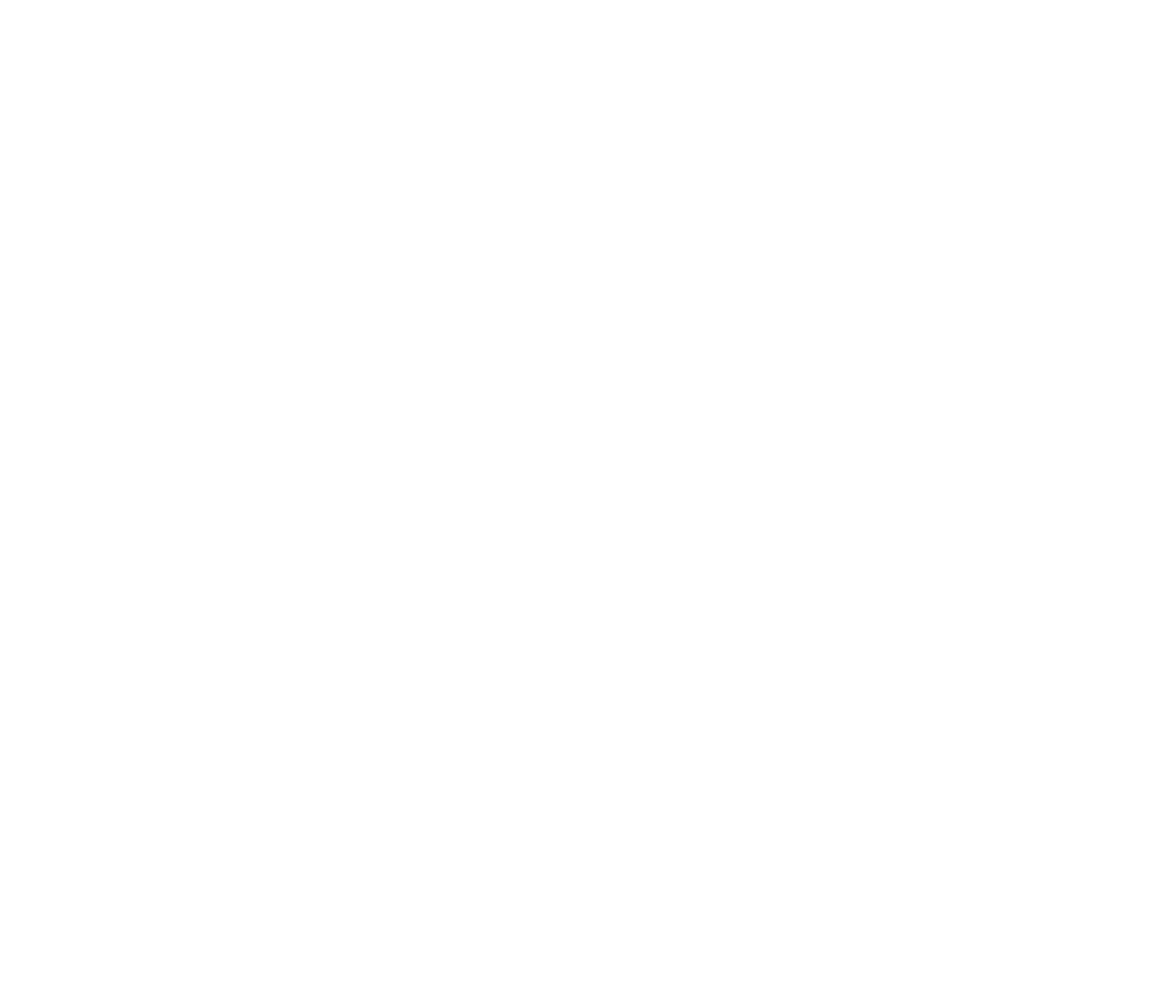
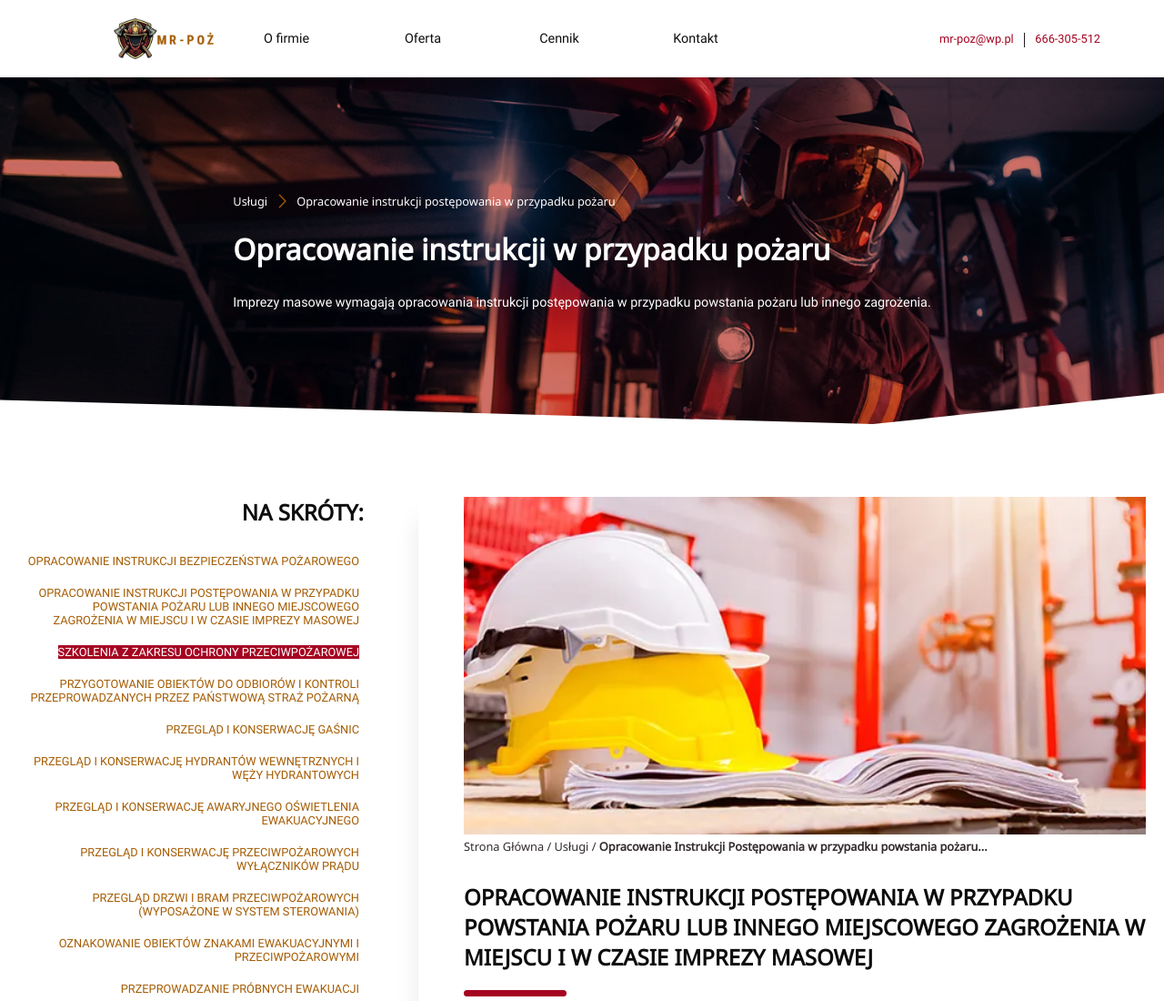
Before and after one commit to JerryWski/Fireman, an Astro site: page /uslugi/szkolenia-przeciwpozarowe in a window 1280 px wide. Shown: the top 1100 px of the page at 91% size. Before the commit the page ends 800 px from the top, so only its background shows below. Built offline with nearby package versions, Linux system fonts and the light colour scheme; Astro itself is replaced by a stand-in of ours.

Commit message:
fixing images path

```diff
--- a/src/pages/uslugi/instrukcja-bezpieczenstwa-pozarowego.astro
+++ b/src/pages/uslugi/instrukcja-bezpieczenstwa-pozarowego.astro
@@ -67,7 +67,7 @@
         <h3 class='service-heading'>Potrzebne Dokumenty</h3>
         <span class='line'></span>
         <p class='service-text'>
-          GPT Inwestor ma obowiązek skompletowania niezbędnych dokumentów,
+          Inwestor ma obowiązek skompletowania niezbędnych dokumentów,
           potrzebnych zarówno do zgłoszenia zakończenia prac budowlanych, jak i
           do złożenia wniosku o wydanie pozwolenia na użytkowanie obiektu.
           Dokumentacja ta obejmuje między innymi
--- a/src/pages/uslugi/szkolenia-przeciwpozarowe.astro
+++ b/src/pages/uslugi/szkolenia-przeciwpozarowe.astro
@@ -1,2 +1,74 @@
 ---
+import Layout from '../../layouts/Layout.astro';
+import HeadingsForSection from '../../layouts/HeadingsForSection.astro';
+import HeadersLinks from '../../components/SharedComponents/HeadersLinks';
+import ServicesPage from '../../components/SharedComponents/ServicesPage.astro';
+import service3 from '../../assets/service-3.webp';
 ---
+
+<Layout title='Instrukcja Postępowania w przypadku pożaru'>
+  <main>
+    <div class='welcome'>
+      <div>
+        <HeadersLinks
+          href1='/uslugi'
+          title1='Usługi'
+          href2='/instrukcja-w-przypadku-pozaru'
+          title2='Opracowanie instrukcji postępowania w przypadku pożaru'
+        />
+        <HeadingsForSection
+          heading='Opracowanie instrukcji w przypadku pożaru'
+        />
+        <p class='description'>
+          Imprezy masowe wymagają opracowania instrukcji postępowania w
+          przypadku powstania pożaru lub innego zagrożenia.
+        </p>
+      </div>
+    </div>
+
+    <ServicesPage
+      imagePath={service3}
+      homeLink='/'
+      servicesLink='/uslugi'
+      servicesText='Opracowanie Instrukcji Postępowania w przypadku powstania pożaru...'
+      heading='Opracowanie Instrukcji Postępowania w przypadku powstania pożaru lub innego miejscowego zagrożenia w miejscu i w czasie imprezy masowej'
+      content='Instrukcja bezpieczeństwa przeciwpożarowego dla imprez masowych, definiująca działania w sytuacji wybuchu pożaru lub innego zagrożenia na miejscu wydarzenia, stanowi kluczowy dokument wymagany od organizatora przy ubieganiu się o pozwolenie na zorganizowanie takiego wydarzenia.'
+      legalHeading='Kompetencje osoby tworzącej instrukcję'
+      legalContent='Osoba odpowiedzialna za przygotowanie niniejszej instrukcji musi dysponować odpowiednimi kwalifikacjami. Zgodnie z art. 4 ustawy o ochronie przeciwpożarowej z 24 sierpnia 1991 roku, wymagane jest co najmniej średnie wykształcenie ogólne lub zawodowe oraz uprawnienia inspektora ochrony przeciwpożarowej lub kwalifikacje technika pożarnictwa. Zlecając opracowanie instrukcji osobie nieposiadającej niezbędnych kompetencji, ryzykują Państwo napotkanie na poważne komplikacje, w tym możliwość otrzymania negatywnej oceny od odpowiedniego komendanta powiatowego (miejskiego) Państwowej Straży Pożarnej, co może wpłynąć na ocenę organizowanej imprezy masowej.'
+      legalHeadingTwo='Co określa zakres instrukcji'
+      legalContentTwo='Rozporządzenie Ministra Spraw Wewnętrznych i Administracji z 13 sierpnia 2009 roku określa, jakie procedury należy stosować w sytuacji wybuchu pożaru lub wystąpienia innego zagrożenia lokalnego podczas imprezy masowej, wskazując zakres wymaganych instrukcji postępowania.'
+    />
+  </main>
+</Layout>
+
+<style>
+  .welcome {
+    background-color: rgb(206, 110, 102);
+    background-image: url('/hero-fireman2-mb.webp');
+    background-blend-mode: multiply;
+    background-repeat: no-repeat;
+    background-size: cover;
+    display: flex;
+    flex-direction: column;
+    justify-content: center;
+    align-items: center;
+    padding: 30px 20px 70px 20px;
+    position: relative;
+    clip-path: polygon(0% 0%, 100% 0, 100% 91%, 75% 100%, 0 93%);
+    gap: 20px;
+  }
+  .description {
+    color: var(--base-wh);
+    font-size: clamp(0.7rem, 0.9rem, 1rem);
+    font-family: var(--roboto-font);
+    line-height: 27px;
+  }
+  @media (min-width: 900px) {
+    .welcome {
+      flex-direction: row;
+      padding: 120px 50px 120px 50px;
+      background-position: center -150px;
+      background-image: url('/hero-fireman2.webp');
+    }
+  }
+</style>
--- a/src/utils/offersList.json
+++ b/src/utils/offersList.json
@@ -17,7 +17,7 @@
   },
   {
     "icon": "double-arrow",
-    "img": "/offer1.webp",
+    "img": "/service-sm3.webp",
     "title": "Szkolenia z zakresu ochrony przeciwpożarowej",
     "text": "Celem szkoleń PPOŻ (zgodnych z podstawą prawną) jest zwiększenie bezpieczeństwa użytkowników określonych przestrzeni, obiektów oraz zakładów pracy.",
     "link": "Dowiedź się więcej",
```
Also changed, not shown: public/hero-fireman2-mb.webp (added), public/hero-fireman2.webp (added), public/service-sm3.webp (renamed from public/offer1.webp), src/assets/service-3.webp (added).
